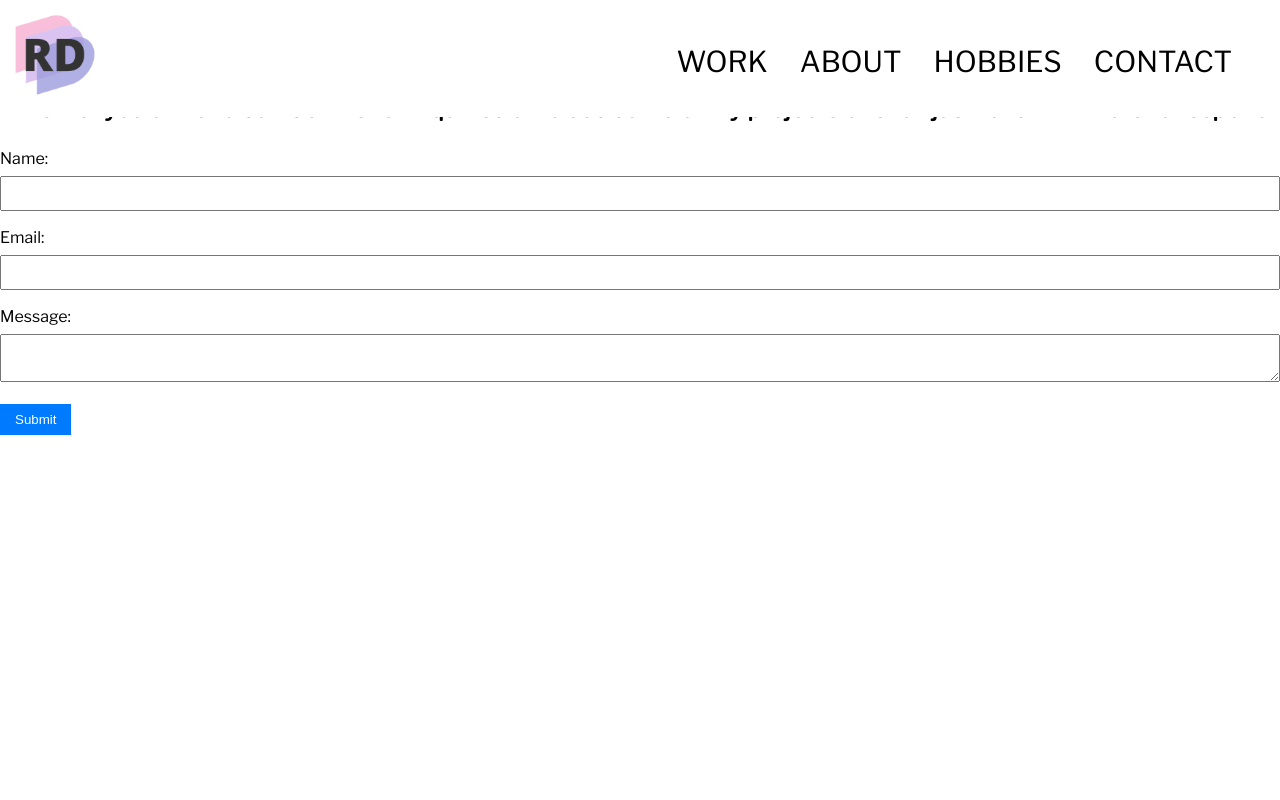
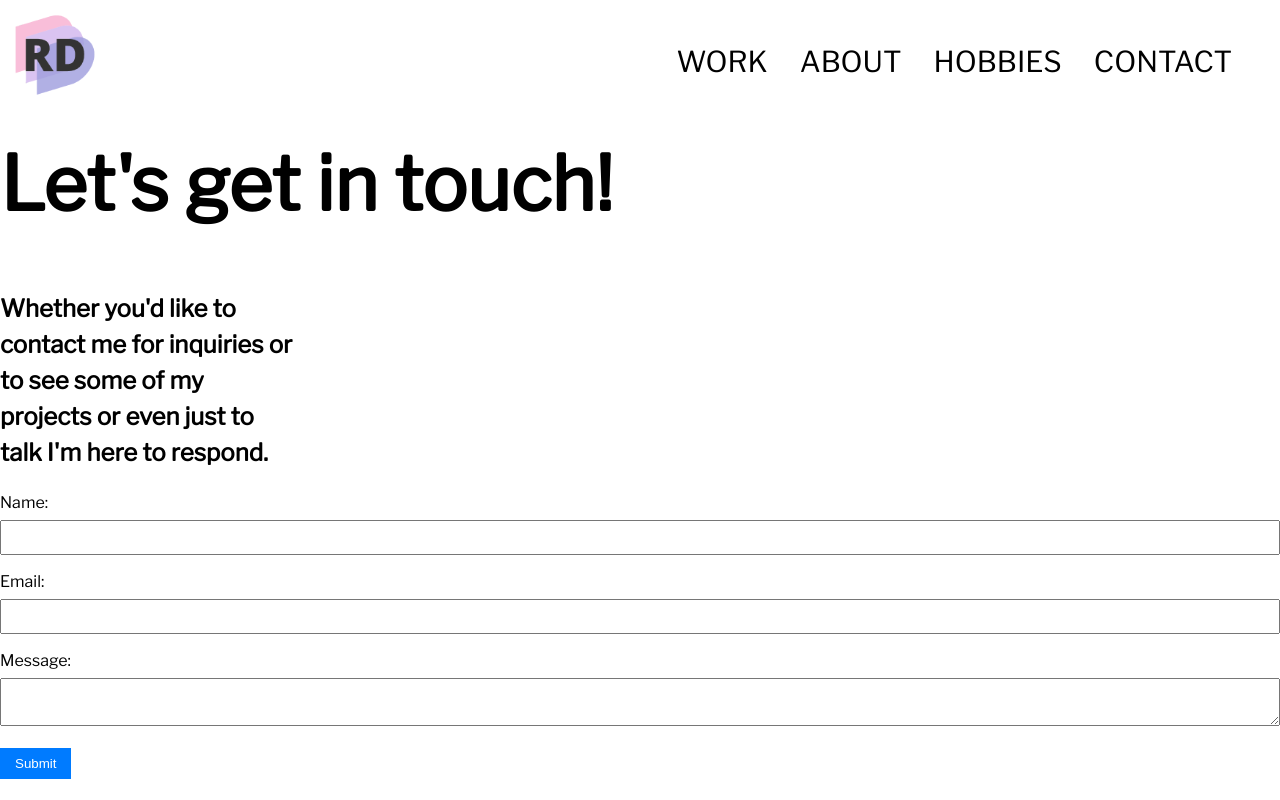
Before and after one commit to RoaringRohan/personal-portfolio, a React (Create React App) app: page /contact in a window 1280 px wide. Built offline with nearby package versions, Linux system fonts and the light colour scheme.

Commit message:
Adjusted form for contact page

```diff
--- /dev/null
+++ b/src/components/Contact/Form/index.js
@@ -0,0 +1,33 @@
+import './index.scss';
+
+const Form = () => {
+
+    return (
+        <div className="container form">
+            <div className="form">
+                <form>
+                    <div className="form-group">
+                        <label htmlFor="name">Name:</label>
+                        <input type="text" id="name" className="name-input" />
+                    </div>
+
+                    <div className="form-group">
+                        <label htmlFor="email">Email:</label>
+                        <input type="email" id="email" className="email-input" />
+                    </div>
+
+                    <div className="form-group">
+                        <label htmlFor="message">Message:</label>
+                        <textarea id="message" className="message-input"></textarea>
+                    </div>
+
+                    <div className="form-group">
+                        <button type="submit" className="submit-button">Submit</button>
+                    </div>
+                </form>
+            </div>
+        </div>
+    );
+}
+
+export default Form;
--- /dev/null
+++ b/src/components/Contact/Form/index.scss
@@ -0,0 +1,30 @@
+.form {
+    .form-group {
+        margin-bottom: 15px;
+      }
+
+      .form-group label {
+        display: block;
+        margin-bottom: 5px;
+      }
+
+      .form-group input {
+        width: 100%;
+        padding: 8px;
+        box-sizing: border-box;
+      }
+
+      .form-group textarea {
+        width: 100%;
+        padding: 8px;
+        box-sizing: border-box;
+      }
+
+      .form-group button {
+        padding: 8px 15px;
+        background-color: #007bff;
+        color: #fff;
+        border: none;
+        cursor: pointer;
+      }
+}
--- a/src/components/Contact/index.js
+++ b/src/components/Contact/index.js
@@ -1,4 +1,5 @@
 import './index.scss';
+import Form from './Form';
 
 const Contact = () => {
 
@@ -10,27 +11,8 @@ const Contact = () => {
             <div className="text-zone-2">
                 <h2>Whether you'd like to contact me for inquiries or to see some of my projects or even just to talk I'm here to respond.</h2>
             </div>
-            <div className="form">
-                <form>
-                    <div className="form-group">
-                        <label htmlFor="name">Name:</label>
-                        <input type="text" id="name" className="name-input" />
-                    </div>
-
-                    <div className="form-group">
-                        <label htmlFor="email">Email:</label>
-                        <input type="email" id="email" className="email-input" />
-                    </div>
-
-                    <div className="form-group">
-                        <label htmlFor="message">Message:</label>
-                        <textarea id="message" className="message-input"></textarea>
-                    </div>
-
-                    <div className="form-group">
-                        <button type="submit" className="submit-button">Submit</button>
-                    </div>
-                </form>
+            <div className="input">
+                <Form />
             </div>
         </div>
     );
--- a/src/components/Contact/index.scss
+++ b/src/components/Contact/index.scss
@@ -1,32 +1,14 @@
 .contact {
-  top: 15rem;
+  margin-top: 10%;
 
-  .form-group {
-    margin-bottom: 15px;
+  h1 {
+    text-align: left;
+    font-weight: 600; /* Adjust the font weight as needed, e.g., 400 for normal, 700 for bold */
+    font-size: 75px;
   }
 
-  .form-group label {
-    display: block;
-    margin-bottom: 5px;
-  }
-
-  .form-group input {
-    width: 100%;
-    padding: 8px;
-    box-sizing: border-box;
-  }
-
-  .form-group textarea {
-    width: 100%;
-    padding: 8px;
-    box-sizing: border-box;
-  }
-
-  .form-group button {
-    padding: 8px 15px;
-    background-color: #007bff;
-    color: #fff;
-    border: none;
-    cursor: pointer;
+  h2 {
+    max-width: 300px; /* Adjust the maximum width as needed */
+    /* You can also add other styles as needed */
   }
 }
```
